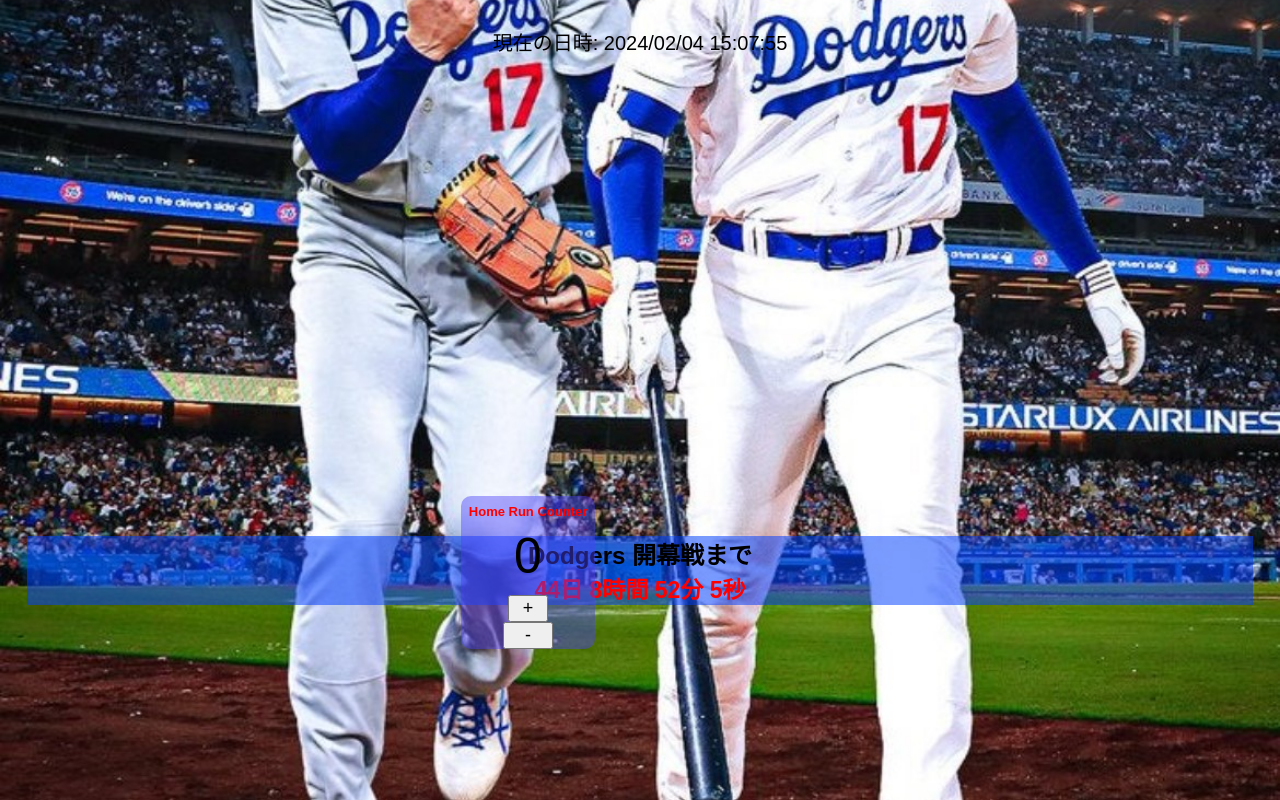
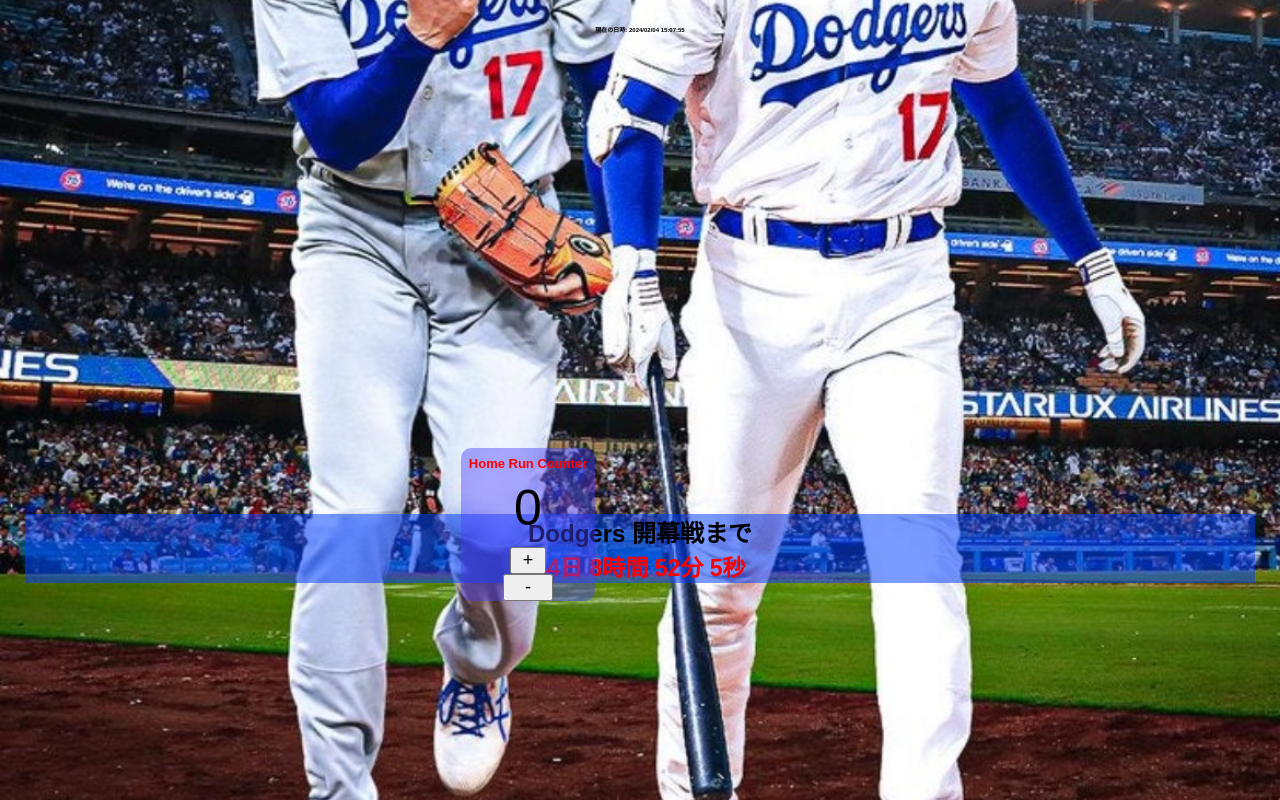
Before and after one commit to papa-seiji/work_space_02, a plain HTML site: page index.html in a window 1280 px wide. Drawn offline with Linux system fonts and the light colour scheme.

Commit message:
微調整2

```diff
--- a/styles.css
+++ b/styles.css
@@ -22,17 +22,18 @@
 /* 例えば、フォーム要素、テーブル、ボタンなど */
 
 body {
-  margin: 7px;
-  padding: 20px;
+  margin: 25px;
+  padding: 0px;
   font-family: Arial, sans-serif;
   background-image: url(img/01_Dodgers_大谷翔平.jpg);
   background-size: cover;
   background-position: center;
 }
 
-#datetime{
-  font-size: 1.25em;
+#datetime {
+  font-size: 0.25em;
   text-align: center;
+  font-weight: bolder;
 }
 
 .countdown-container {
@@ -66,7 +67,7 @@
   align-items: center;
   justify-content: center;
   position: absolute;
-  top: 62%;
+  top: 56%;
   left: 36%;
   /* transform: translate(-50%, -50%); */
   /* padding: 0px; */
@@ -100,7 +101,7 @@
 }
 
 .plus{
-    padding: 1px 13px;
+    padding: 1px 11px;
     font-size: 18px;
     margin: 0 4px;
 }
```
